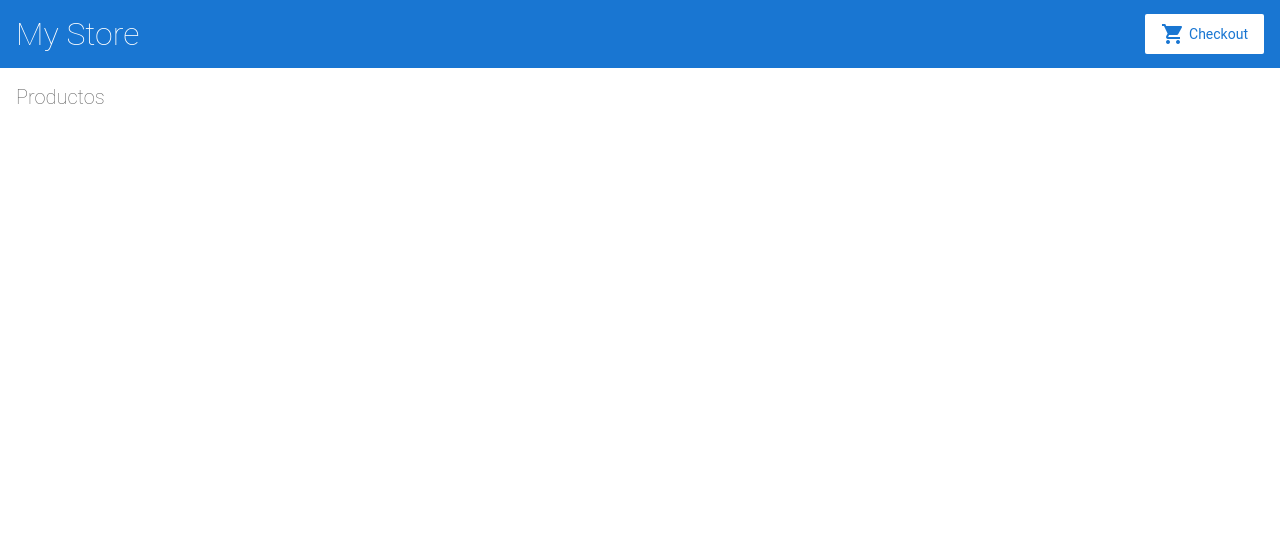
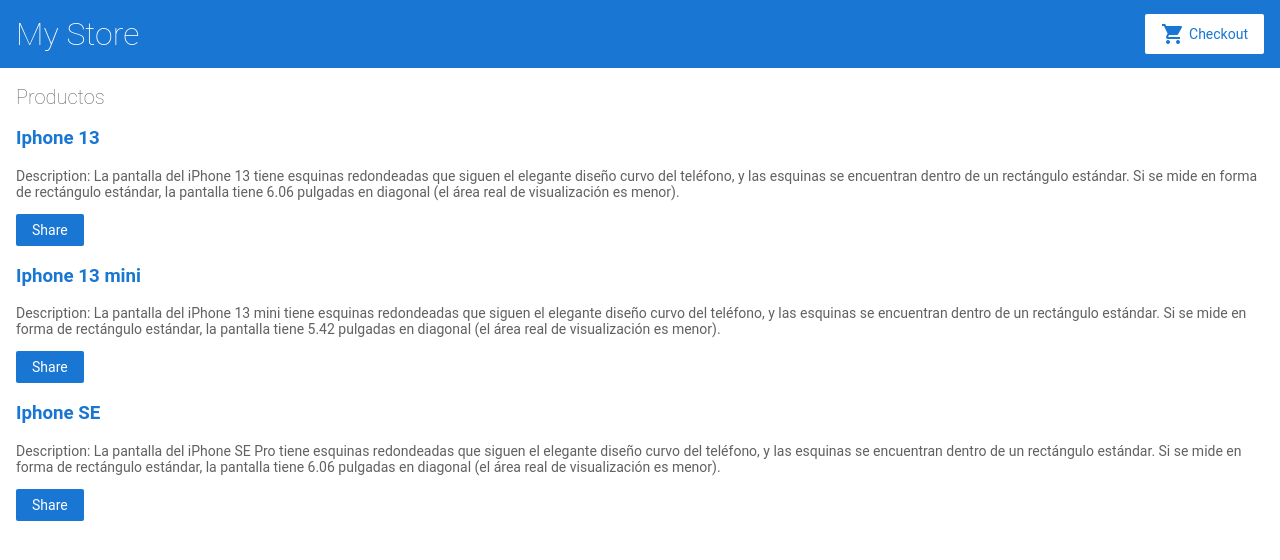
Before and after one commit to EdderEscarrega/Mitienda2, an Angular app: page / in a window 1280 px wide. Shown: the top 560 px of the page. Built offline with nearby package versions, Linux system fonts and the light colour scheme.

Commit message:
2 files modified

```diff
--- a/src/app/product-list/product-list.component.html
+++ b/src/app/product-list/product-list.component.html
@@ -1,9 +1,17 @@
-
 <h2>Productos</h2>
-
 <div *ngFor="let product of products">
+  <h3>
+    <a [title]="product.name + ' detalles'">
+      {{ product.name }}
+    </a>
+  </h3>
+  <p *ngIf="product.description">
+  Description: {{ product.description }}
+</p>
+<button (click)="share()">
+Share
+</button>
 </div>
-
 <!--
 Copyright Google LLC. All Rights Reserved.
 Use of this source code is governed by an MIT-style license that
--- a/src/app/products.ts
+++ b/src/app/products.ts
@@ -1,21 +1,22 @@
 export const products = [
   {
-    name: 'Phone XL',
+    name: 'Iphone 13',
     price: 799,
-    description: 'A large phone with one of the best screens'
+    description:
+      'La pantalla del iPhone 13 tiene esquinas redondeadas que siguen el elegante diseño curvo del teléfono, y las esquinas se encuentran dentro de un rectángulo estándar. Si se mide en forma de rectángulo estándar, la pantalla tiene 6.06 pulgadas en diagonal (el área real de visualización es menor).',
   },
   {
-    name: 'Phone Mini',
+    name: 'Iphone 13 mini',
     price: 699,
-    description: 'A great phone with one of the best cameras'
+    description:
+      'La pantalla del iPhone 13 mini tiene esquinas redondeadas que siguen el elegante diseño curvo del teléfono, y las esquinas se encuentran dentro de un rectángulo estándar. Si se mide en forma de rectángulo estándar, la pantalla tiene 5.42 pulgadas en diagonal (el área real de visualización es menor).',
   },
   {
-    name: 'Phone Standard',
+    name: 'Iphone SE',
     price: 299,
-    description: ''
-  }
+    description: 'La pantalla del iPhone SE Pro tiene esquinas redondeadas que siguen el elegante diseño curvo del teléfono, y las esquinas se encuentran dentro de un rectángulo estándar. Si se mide en forma de rectángulo estándar, la pantalla tiene 6.06 pulgadas en diagonal (el área real de visualización es menor).',
+  },
 ];
-
 
 /*
 Copyright Google LLC. All Rights Reserved.
```
